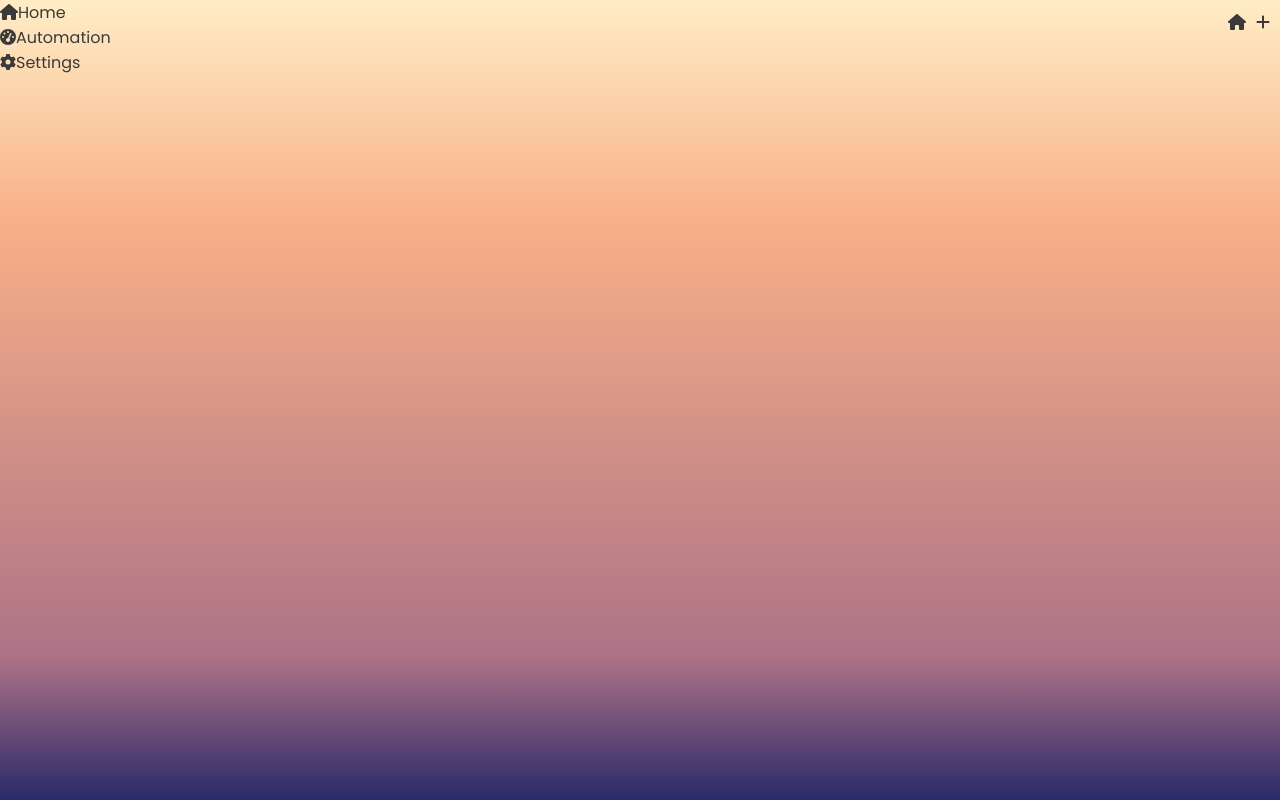
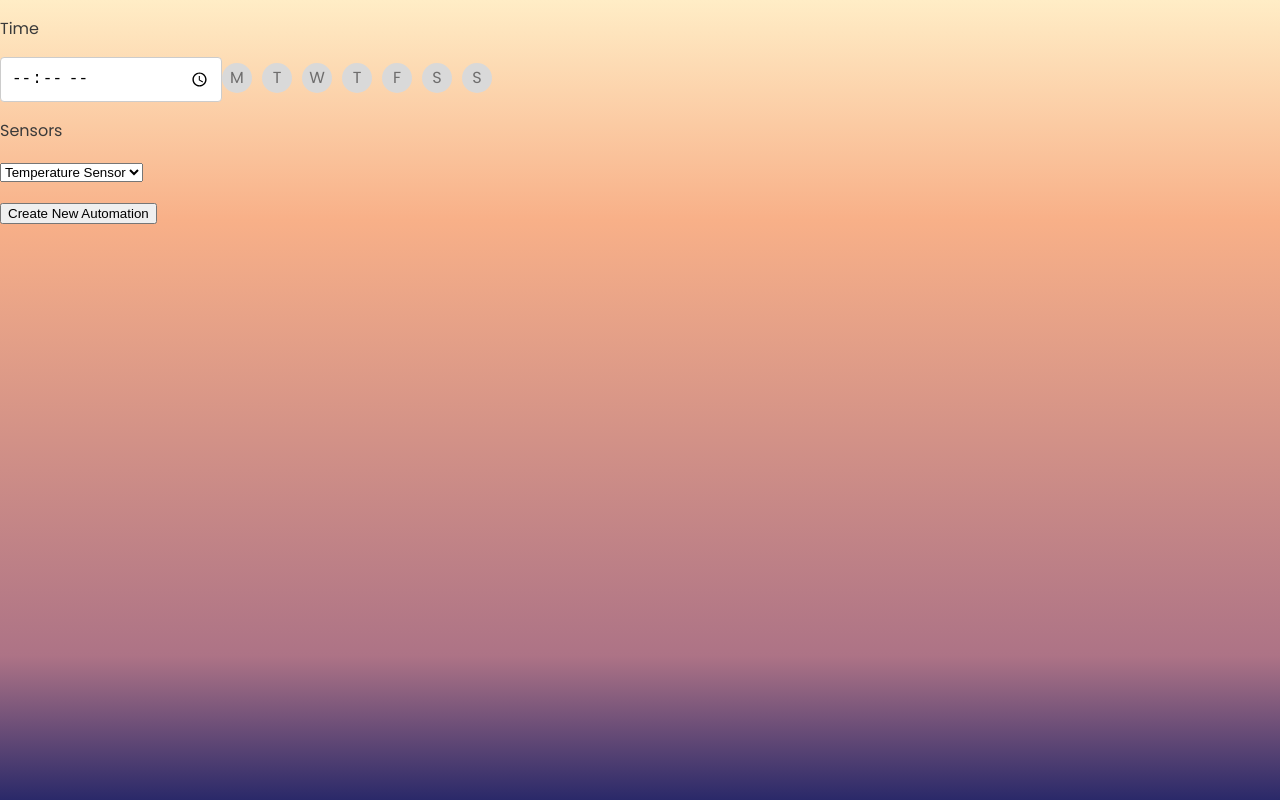
Before and after one commit to KristiinaSa/HomeAutomationSystem, a React (Vite) app in the folder frontend/: page / in a window 1280 px wide. Built offline with nearby package versions, Linux system fonts and the light colour scheme.

Commit message:
Added sensor selection/deselection, simple dummy data.

```diff
--- a/frontend/src/App.jsx
+++ b/frontend/src/App.jsx
@@ -2,14 +2,16 @@ import "./App.css";
 import NavbarMobile from "./components/NavbarMobile";
 import Header from "./components/Header";
 
+import { BrowserRouter as Router, Routes, Route } from "react-router-dom";
+import { CreateAutomation } from "./components/CreateAutomation/CreateAutomation";
+
 function App() {
   return (
-    <>
-      <div>
-        <Header />
-        <NavbarMobile />
-      </div>
-    </>
+    <Router>
+      <Routes>
+        <Route path="/" element={<CreateAutomation />} />
+      </Routes>
+    </Router>
   );
 }
 
--- a/frontend/src/components/CreateAutomation/CreateAutomation.jsx
+++ b/frontend/src/components/CreateAutomation/CreateAutomation.jsx
@@ -1,7 +1,10 @@
-import { useState } from "react";
+import { useEffect, useState } from "react";
 
-import { DaySelection } from "./DaySelection";
-import { TimeSelection } from "./TimeSelection";
+import DaySelection from "./DaySelection";
+import TimeSelection from "./TimeSelection";
+import SensorSelection from "./SensorSelection";
+
+import { dummySensors } from "../../dummyData/dummySensor";
 
 export const CreateAutomation = () => {
   const [time, setTime] = useState("");
@@ -15,9 +18,21 @@ export const CreateAutomation = () => {
     sunday: false,
   });
 
+  const [sensors, setSensors] = useState([]);
+  const [selectedSensors, setSelectedSensors] = useState([]);
+
+  useEffect(() => {
+    const fetchSensors = async () => {
+      setTimeout(() => {
+        setSensors(dummySensors);
+      }, 1000);
+    };
+    fetchSensors();
+  }, []);
+
   const handleSubmit = async (event) => {
     event.preventDefault();
-    const data = { selectedDays, time };
+    const data = { selectedDays, time, selectedSensors };
     console.log(data);
   };
 
@@ -29,6 +44,11 @@ export const CreateAutomation = () => {
         selectedDays={selectedDays}
         setSelectedDays={setSelectedDays}
       />
+      <SensorSelection
+        sensors={sensors}
+        selectedSensors={selectedSensors}
+        setSelectedSensors={setSelectedSensors}
+      />
       <button type="submit">Create New Automation</button>
     </form>
   );
--- /dev/null
+++ b/frontend/src/components/CreateAutomation/CreateAutomation.module.css
@@ -0,0 +1,37 @@
+.dayCheckbox {
+  display: inline-block;
+  width: 30px;
+  height: 30px;
+  border-radius: 50%;
+  background: #D9D9D9;
+  color: #6E6D6D;
+  text-align: center;
+  line-height: 30px;
+  margin-right: 10px;
+  cursor: pointer;
+  transition: background 0.3s ease, color 0.3s ease;
+}
+
+.selected {
+  background: #AD7386;
+  color: #F6F6F6;
+}
+
+.srOnly {
+  position: absolute;
+  width: 1px;
+  height: 1px;
+  padding: 0;
+  margin: -1px;
+  overflow: hidden;
+  clip: rect(0, 0, 0, 0);
+  border: 0;
+}
+
+.timeInput {
+  width: 200px;
+  padding: 10px;
+  border: 1px solid #ccc;
+  border-radius: 4px;
+  font-size: 16px;
+}
--- a/frontend/src/components/CreateAutomation/DaySelection.jsx
+++ b/frontend/src/components/CreateAutomation/DaySelection.jsx
@@ -1,6 +1,6 @@
-import styles from "./DaySelection.module.css";
+import styles from "./CreateAutomation.module.css";
 
-export const DaySelection = ({ selectedDays, setSelectedDays }) => {
+const DaySelection = ({ selectedDays, setSelectedDays }) => {
   const handleCheckboxChange = (event) => {
     setSelectedDays({
       ...selectedDays,
@@ -30,3 +30,5 @@ export const DaySelection = ({ selectedDays, setSelectedDays }) => {
     </>
   );
 };
+
+export default DaySelection;
--- /dev/null
+++ b/frontend/src/components/CreateAutomation/SensorSelection.jsx
@@ -0,0 +1,37 @@
+const SensorSelection = ({ sensors, selectedSensors, setSelectedSensors }) => {
+  const handleSensorChange = (event) => {
+    const selectedSensor = sensors.find(
+      (sensor) => sensor.id === Number(event.target.value)
+    );
+    setSelectedSensors([...selectedSensors, selectedSensor]);
+  };
+
+  const handleRemoveSensor = (sensorToRemove) => {
+    setSelectedSensors(
+      selectedSensors.filter((sensor) => sensor.id !== sensorToRemove.id)
+    );
+  };
+
+  return (
+    <div>
+      <p>Sensors</p>
+      <select onChange={handleSensorChange}>
+        {sensors.map((sensor) => (
+          <option key={sensor.id} value={sensor.id}>
+            {sensor.name}
+          </option>
+        ))}
+      </select>
+      <ul>
+        {selectedSensors.map((sensor, index) => (
+          <li key={index}>
+            {sensor.name}
+            <button onClick={() => handleRemoveSensor(sensor)}>Remove</button>
+          </li>
+        ))}
+      </ul>
+    </div>
+  );
+};
+
+export default SensorSelection;
--- a/frontend/src/components/CreateAutomation/TimeSelection.jsx
+++ b/frontend/src/components/CreateAutomation/TimeSelection.jsx
@@ -1,5 +1,14 @@
-export const TimeSelection = ({ time, setTime }) => (
+import styles from "./CreateAutomation.module.css";
+
+const TimeSelection = ({ time, setTime }) => (
   <label>
-    <input type="time" value={time} onChange={(e) => setTime(e.target.value)} />
+    <input
+      type="time"
+      value={time}
+      onChange={(e) => setTime(e.target.value)}
+      className={styles.timeInput}
+    />
   </label>
 );
+
+export default TimeSelection;
--- a/frontend/src/components/Header.jsx
+++ b/frontend/src/components/Header.jsx
@@ -1,4 +1,4 @@
-import React, { useState } from "react";
+import { useState } from "react";
 import "./Header.css";
 import { FontAwesomeIcon } from "@fortawesome/react-fontawesome";
 import {
--- /dev/null
+++ b/frontend/src/dummyData/dummySensor.js
@@ -0,0 +1,5 @@
+export const dummySensors = [
+  { id: 1, name: "Temperature Sensor" },
+  { id: 2, name: "Humidity Sensor" },
+  { id: 3, name: "Pressure Sensor" },
+];
```
